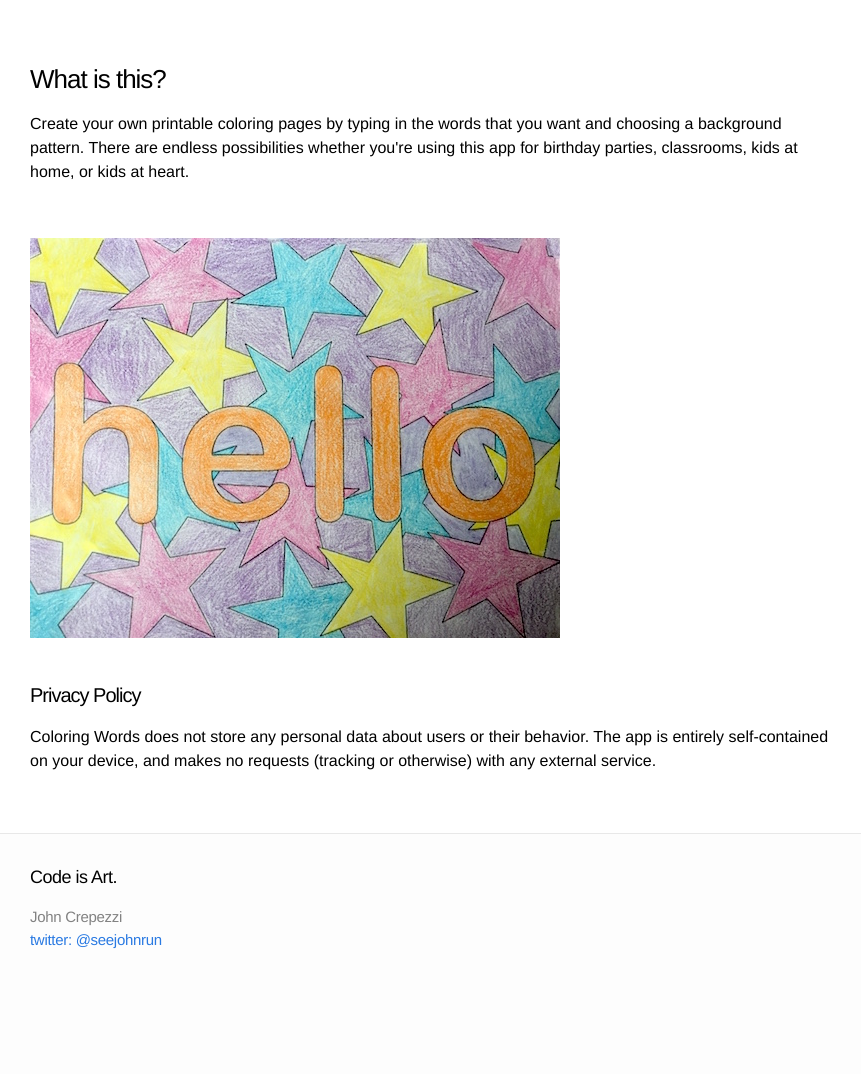
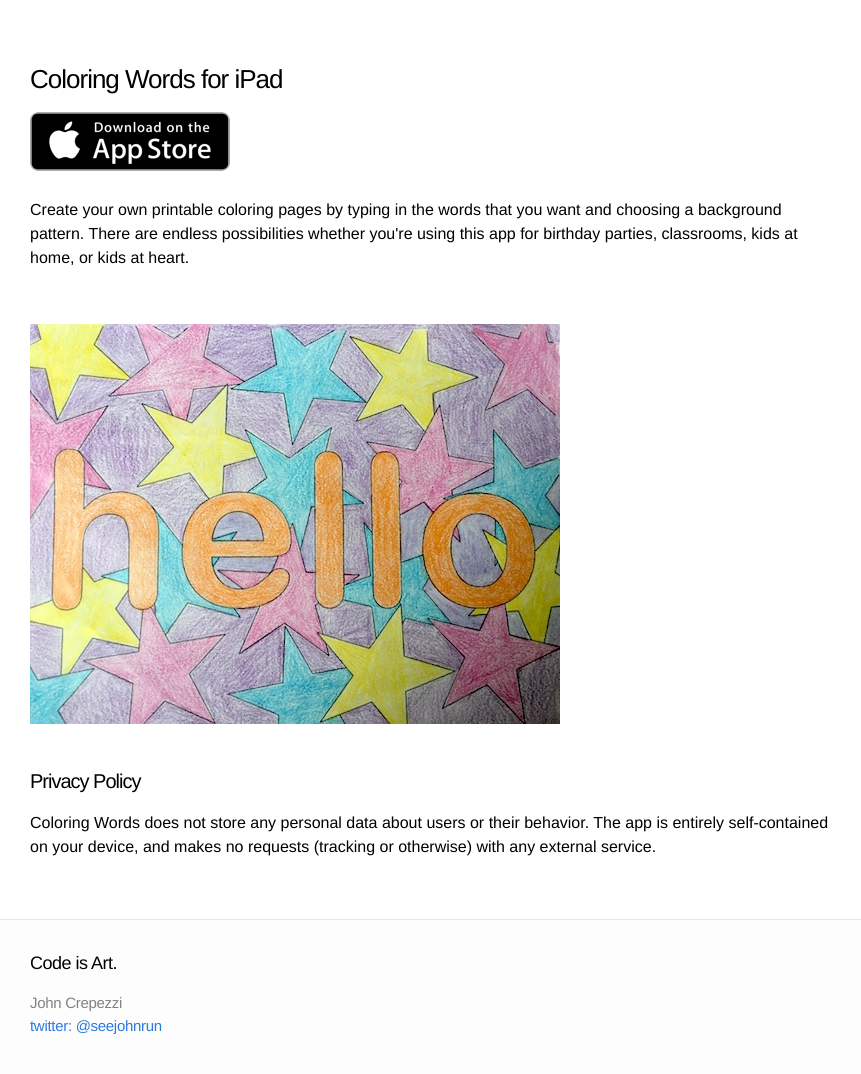
Before and after one commit to seejohnrun/seejohnrun.github.io, a Jekyll site: the page built from coloringwords.html, in a window 1280 px wide, cut to the strip 104-1186 px from the top of the page. Shown: the top 1074 px of the strip, without its empty margins (0-861 px from the left). Built offline with Jekyll 4.4.1, drawn with Linux system fonts in a browser that asks for light colours; before the commit the page ends 1100 px from its top, so only the background shows below that.

Commit message:
Prep icon placement

```diff
--- a/coloringwords.html
+++ b/coloringwords.html
@@ -7,8 +7,14 @@ title: Coloring Words
 
   <article class="post-content">
     <h3>
-      What is this?
+      Coloring Words for iPad
     </h3>
+
+    <p>
+      <a href="">
+        <img src="/static/app-store-download.png" alt="Download for iOS"/>
+      </a>
+    </p>
 
     <p>
       Create your own printable coloring pages by typing in the words
```
Also changed, not shown: static/app-store-download.png (added).
